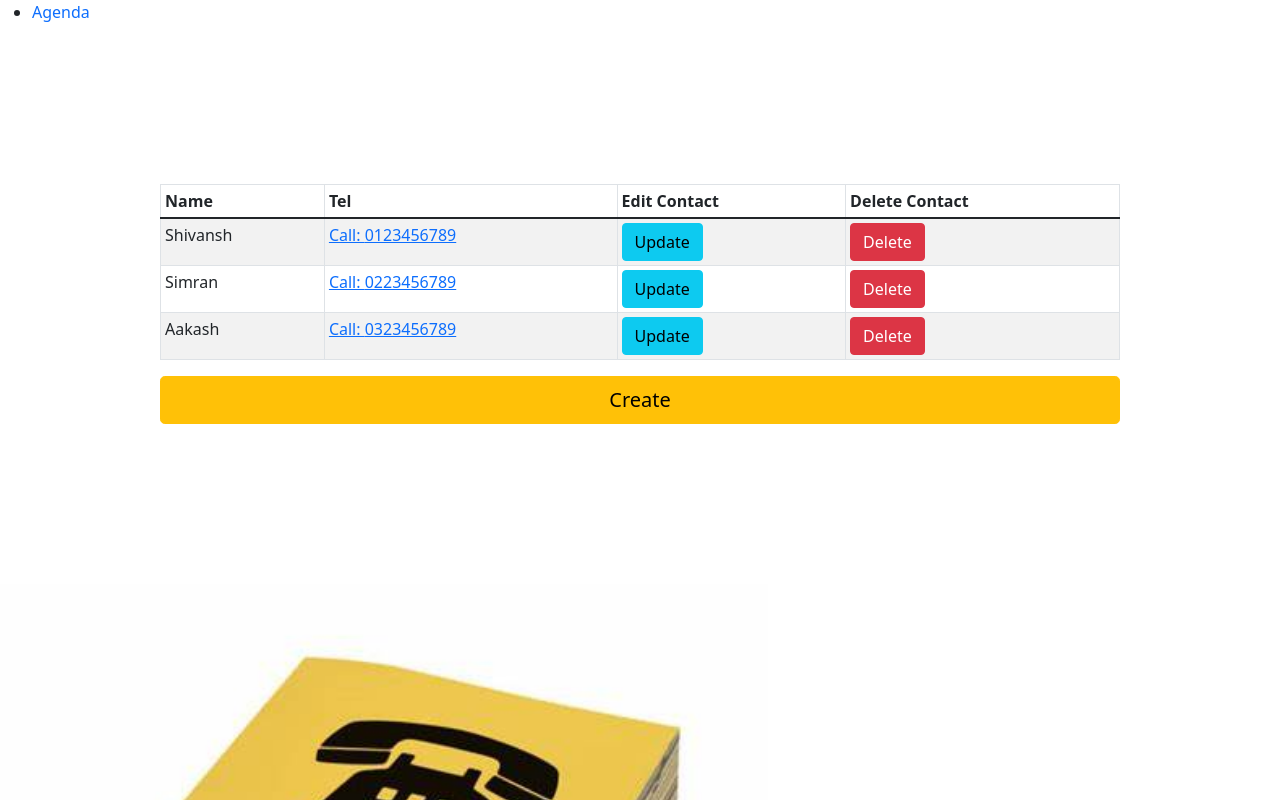
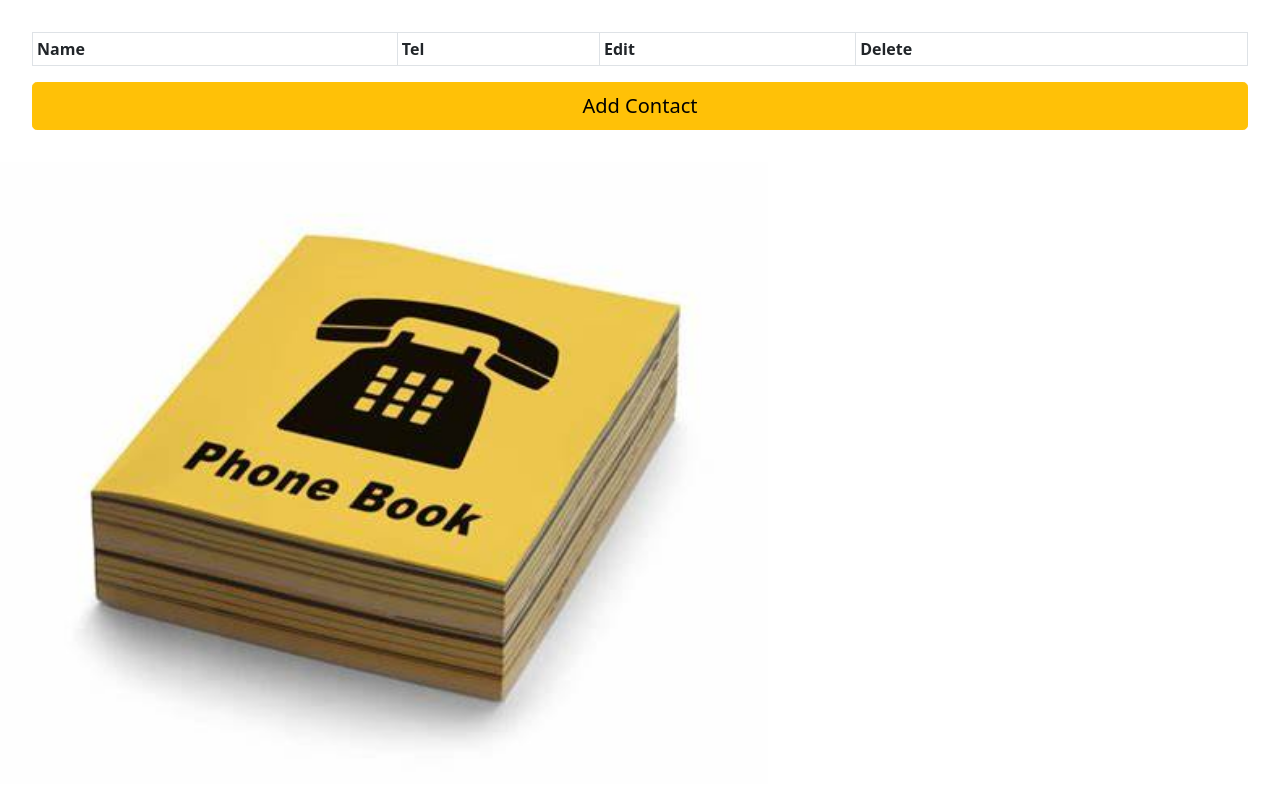
Before and after one commit to Istrate-Mihai/Phone-Book-ReactJS, a React (Create React App) app in the folder phone_book/: page / in a window 1280 px wide. Shown: the top 800 px of the page. Built offline with nearby package versions, Linux system fonts and the light colour scheme; the HTML template or start-up script is replaced by a standard one.

Commit message:
Changed layout and condition for creating and editting contact

```diff
--- a/phone_book/src/pages/Create.js
+++ b/phone_book/src/pages/Create.js
@@ -19,7 +19,7 @@ function Create() {
     setPhoneBookEntry((prevPhoneBookEntry) => {
       return {
         ...prevPhoneBookEntry,
-        [name]: value
+        [name]: value.trim()
       }
     })
   }
@@ -28,10 +28,12 @@ function Create() {
     e.preventDefault()
     // Getting the id of the last entry in phoneBook and increment it for the
     // newly saved entry
-    if (phoneBookEntry.name === '' ||
-        phoneBookEntry.tel  === '' ||
-        isNaN(Number(phoneBookEntry.tel))) {
-      setWarning('Name or phone not valid please try again!')
+    let regExp = /[a-zA-Z]/g; // pattern for any letters
+    if (phoneBookEntry.name === '' || phoneBookEntry.tel  === '' || regExp.test(phoneBookEntry.tel)) {
+      // if name or tel are empty or if letters are found in tel than set warning
+      setWarning(`Name or phone are not valid, please try again!
+                  Fields can't be empty and telephone can't contain letters!
+                 `)
       return
     }
     // If all the previous entries from the agenda have been deleted
@@ -50,8 +52,8 @@ function Create() {
   }
 
   return (
-    <div >
-      <Form className="d-grid gap-2" style={{margin:'15rem'}}>
+    <div>
+      <Form className="d-grid gap-2" style={{margin:'2rem'}}>
         <Form.Group className="mb-3" controlId="formBasicName">
           <Form.Control
             onChange={e => handleChange(e)}
@@ -76,16 +78,16 @@ function Create() {
           onClick={e => handleSubmit(e)}
           variant="primary" type="submit"
         >
-          Submit
+          Add Contact
         </Button>
 
         {/* Redirecting back to home page */}
         <Link className="d-grid gap-2 anchor" to='/'>
           <Button variant="info" size="lg">
-            Home
+            Back To Agenda
           </Button>
         </Link>
-        <div>{warning}</div>
+        <div style={{color: 'red', fontWeight: 'bold'}}>{warning}</div>
       </Form>
     </div>
   )
--- a/phone_book/src/pages/Edit.js
+++ b/phone_book/src/pages/Edit.js
@@ -22,7 +22,7 @@ function Edit() {
     setPhoneBookEntry((prevPhoneBookEntry) => {
       return {
         ...prevPhoneBookEntry,
-        [name]: value
+        [name]: value.trim()
       }
     })
   }
@@ -31,10 +31,12 @@ function Edit() {
     e.preventDefault()
     // Getting the id of the last entry in phoneBook and increment it for the
     // newly saved entry
-    if (phoneBookEntry.name === '' ||
-        phoneBookEntry.tel  === '' ||
-        isNaN(Number(phoneBookEntry.tel))) {
-      setWarning('Name or phone not valid please try again!')
+    let regExp = /[a-zA-Z]/g; // pattern for any letters
+    if (phoneBookEntry.name === '' || phoneBookEntry.tel  === '' || regExp.test(phoneBookEntry.tel)) {
+      // if name or tel are empty or if letters are found in tel than set warning
+      setWarning(`Name or phone are not valid, please try again!
+                  Fields can't be empty and telephone can't contain letters!
+                 `)
       return
     }
     // Get the same object element from the agenda array and
@@ -71,13 +73,13 @@ function Edit() {
         <Button
           onClick={e => handleSubmit(e)}
           variant="primary" type="submit" size="lg">
-            Update
+            Update Contact
         </Button>
 
         <Link className="d-grid gap-2 anchor" to='/'>
-          <Button variant="warning" size="lg">Home</Button>
+          <Button variant="warning" size="lg">Back To Agenda</Button>
         </Link>
-        <div>{warning}</div>
+        <div style={{color: 'red', fontWeight: 'bold'}}>{warning}</div>
       </Form>
     </div>
   )
--- a/phone_book/src/pages/Home.js
+++ b/phone_book/src/pages/Home.js
@@ -26,15 +26,15 @@ function Home() {
   }
 
   return (
-    <>
-      <div  style={{margin:'10rem'}}>
+    <div>
+      <div style={{margin:'2rem'}}>
         <Table striped bordered hover size="sm">
           <thead>
             <tr>
               <th>Name</th>
               <th>Tel</th>
-              <th>Edit Contact</th>
-              <th>Delete Contact</th>
+              <th>Edit</th>
+              <th>Delete</th>
             </tr>
           </thead>
           <tbody>
@@ -65,11 +65,11 @@ function Home() {
         </Table>
 
         <Link className="d-grid gap-2 anchor" to='/create'>
-          <Button variant="warning" size="lg">Create</Button>
+          <Button variant="warning" size="lg">Add Contact</Button>
         </Link>
       </div>
       <div className="mainImage"><img src={logo} alt="No Phone Book Image" /></div>
-    </>
+    </div>
   )
 }
 
--- a/phone_book/src/pages/Layout.js
+++ b/phone_book/src/pages/Layout.js
@@ -3,14 +3,6 @@ import { Outlet, Link } from "react-router-dom";
 const Layout = () => {
   return (
     <>
-      <nav>
-        <ul>
-          <li>
-            <Link className="anchor" to="/">Agenda</Link>
-          </li>
-        </ul>
-      </nav>
-
       <Outlet />
     </>
   )
--- a/phone_book/src/pages/agenda.js
+++ b/phone_book/src/pages/agenda.js
@@ -2,22 +2,6 @@
 // JavaScript object file, as temporary data storage
 // having the default of 3 objets
 
-const agenda = [
-  {
-      id: 0,
-      name:'Shivansh',
-      tel:'0123456789'
-  },
-  {
-      id: 1,
-      name:'Simran',
-      tel: '0223456789'
-  },
-  {
-      id: 2,
-      name:'Aakash',
-      tel:'0323456789'
-  }
-]
+const agenda = []
 
 export default agenda
```
